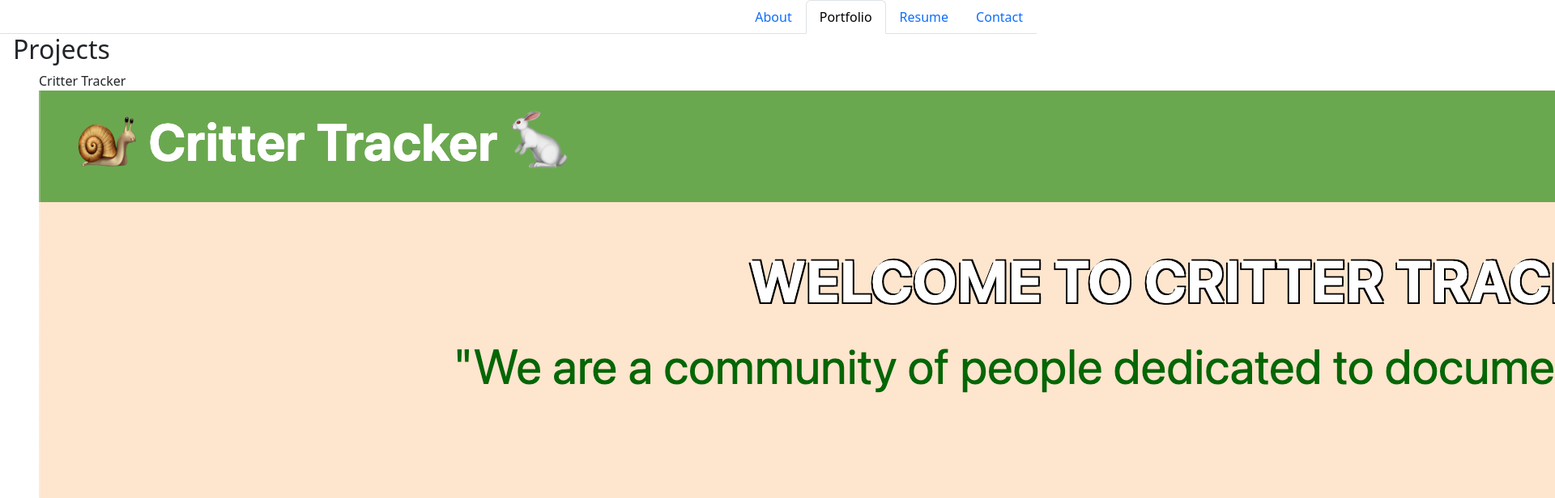
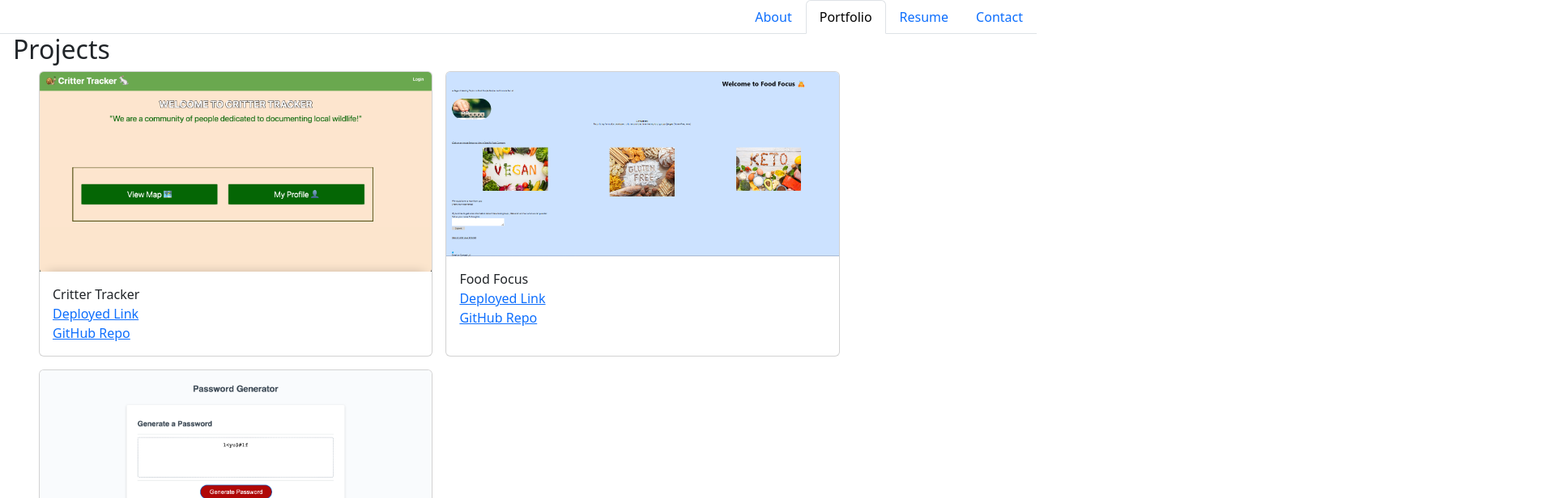
Before and after one commit to tyler273/react-portfolio-tjw, a React (Vite) app: page /Portfolio in a window 1280 px wide. Shown: the top 616 px of the page at 81% size, 1920 px wide, since content can reach past the window. Built offline with nearby package versions, Linux system fonts and the light colour scheme.

Commit message:
added images and updated css portfolio project

```diff
--- a/src/components/Project.jsx
+++ b/src/components/Project.jsx
@@ -1,6 +1,17 @@
-export default function Project() {
+export default function Project({project}) {
     return (
-        <div>hi</div>
+        <div className="card">
+        <img className="card-img-top" src={project.image} alt={project.name}/>
+        <div className="card-detail">
+        {project.name}
+        <a href={project.deployedLink}>
+          Deployed Link
+        </a>
+        <a href={project.repoLink}>
+          GitHub Repo
+        </a>
+        </div>
+      </div>
     )
 
 }
--- a/src/index.css
+++ b/src/index.css
@@ -6,4 +6,29 @@
 }
 body {
   background-color: white;
+  width: 100%;
 }
+
+.project-list {
+  display: flex;
+  flex-wrap: wrap;
+  gap: 1em;
+  width: 100%;
+}
+
+.card {
+  display: flex;
+  width: 40%;
+}
+
+.card-detail {
+  display: flex;
+  flex-direction: column;
+  padding: 1em;
+}
+
+@media only screen and (max-width: 768px){
+  .card {
+    width: 100%;
+  }
+}
--- a/src/pages/Portfolio.jsx
+++ b/src/pages/Portfolio.jsx
@@ -1,5 +1,7 @@
 import Project from "../components/Project";
 import critterTracker from "../assets/critterTracker.png";
+import foodFocus from "../assets/foodFocus.png";
+import pwGenerator from "../assets/pwGenerator.png";
 
 
 export default function Portfolio() {
@@ -9,25 +11,28 @@ export default function Portfolio() {
       deployedLink: "https://critter-tracker-p2-d4b8f730eb59.herokuapp.com/",
       repoLink: "https://github.com/tyler273/critter-tracker",
       image: critterTracker
-    }
+    },
+    {
+      name: "Food Focus",
+      deployedLink: "https://paulnxn1.github.io/food_Focus/",
+      repoLink: "https://github.com/tyler273/food-focus",
+      image: foodFocus
+    },
+    {
+      name: "Password Generator",
+      deployedLink: "https://tyler273.github.io/password-generator/",
+      repoLink: "https://github.com/tyler273/password-generator",
+      image: pwGenerator
+    },
   ]
 
   return (
     <section>
       <h2>Projects</h2>
-      <ul>
+      <ul className="project-list">
       {
         projs.map((project, i) => (
-          <li key = {i}>
-            {project.name}
-            <img src={project.image} alt={project.name}/>
-            <a href={project.deployedLink}>
-              Deployed Link
-            </a>
-            <a href={project.repoLink}>
-              GitHub Repo
-            </a>
-          </li>
+          <Project key={i} project={project} />
         ))
       }
       </ul>
```
Also changed, not shown: src/assets/foodFocus.png (added), src/assets/pwGenerator.png (added).
